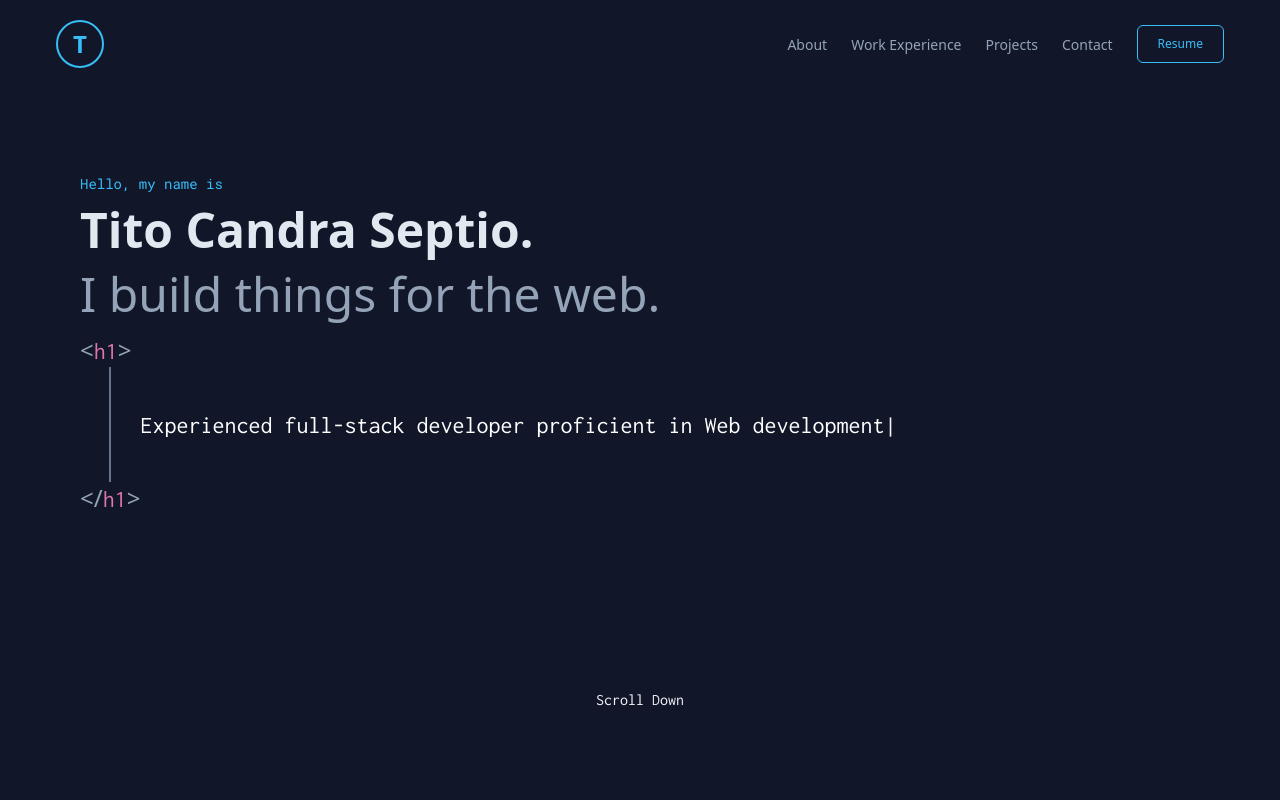
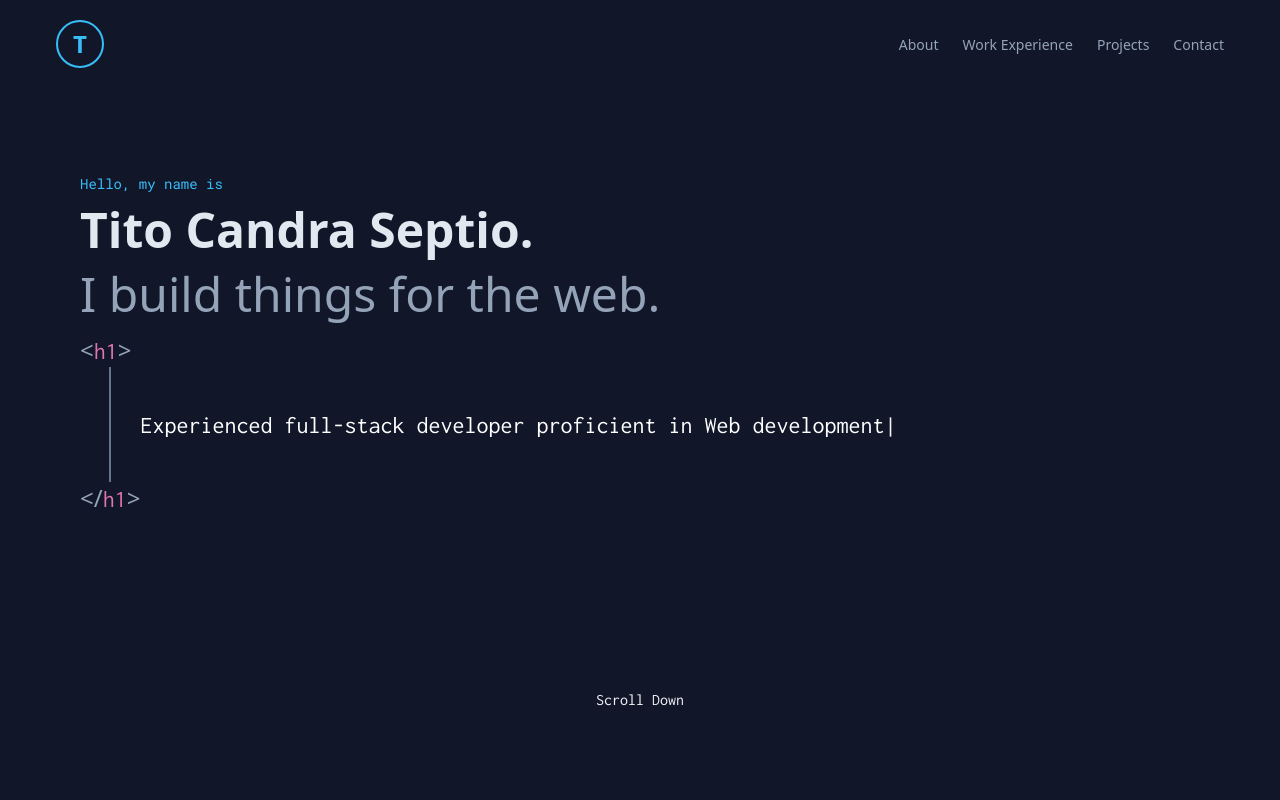
Before and after one commit to titocs/portfolio, a React (Vite) app: page / in a window 1280 px wide. Shown: the top 800 px of the page. Built offline with nearby package versions, Linux system fonts and the light colour scheme.

Commit message:
hide Resume temporary

```diff
--- a/src/components/header/Header.jsx
+++ b/src/components/header/Header.jsx
@@ -48,12 +48,12 @@ const Header = ({ openOffCanvasMenu, setopenOffCanvasMenu }) => {
               Contact
             </a>
           </li>
-          <li className="px-5 text-primary-blue text-xs py-[10px] w-fit border border-primary-blue rounded-md">
+          {/* <li className="px-5 text-primary-blue text-xs py-[10px] w-fit border border-primary-blue rounded-md">
             <a target="_blank"
               href="https://drive.google.com/file/d/12Wq1A-BQrbO1RA0n6QI4RkIfrj_PBuMc/view?usp=sharing" rel="noreferrer">
               Resume
             </a>
-          </li>
+          </li> */}
         </ul>
       </nav>
     </header>
--- a/src/components/offCanvas/OffCanvas.jsx
+++ b/src/components/offCanvas/OffCanvas.jsx
@@ -38,14 +38,14 @@ const OffCanvas = ({ openOffCanvasMenu, setopenOffCanvasMenu }) => {
             <li className="font-semibold">
               <a href="#end">Contact</a>
             </li>
-            <li className="px-5 py-1 w-fit border border-primary-blue rounded-md">
+            {/* <li className="px-5 py-1 w-fit border border-primary-blue rounded-md">
               <a
                 target="_blank"
                 href="https://drive.google.com/file/d/12Wq1A-BQrbO1RA0n6QI4RkIfrj_PBuMc/view?usp=sharing" rel="noreferrer"
               >
                 Resume
               </a>
-            </li>
+            </li> */}
           </ul>
         </div>
       </nav>
```
